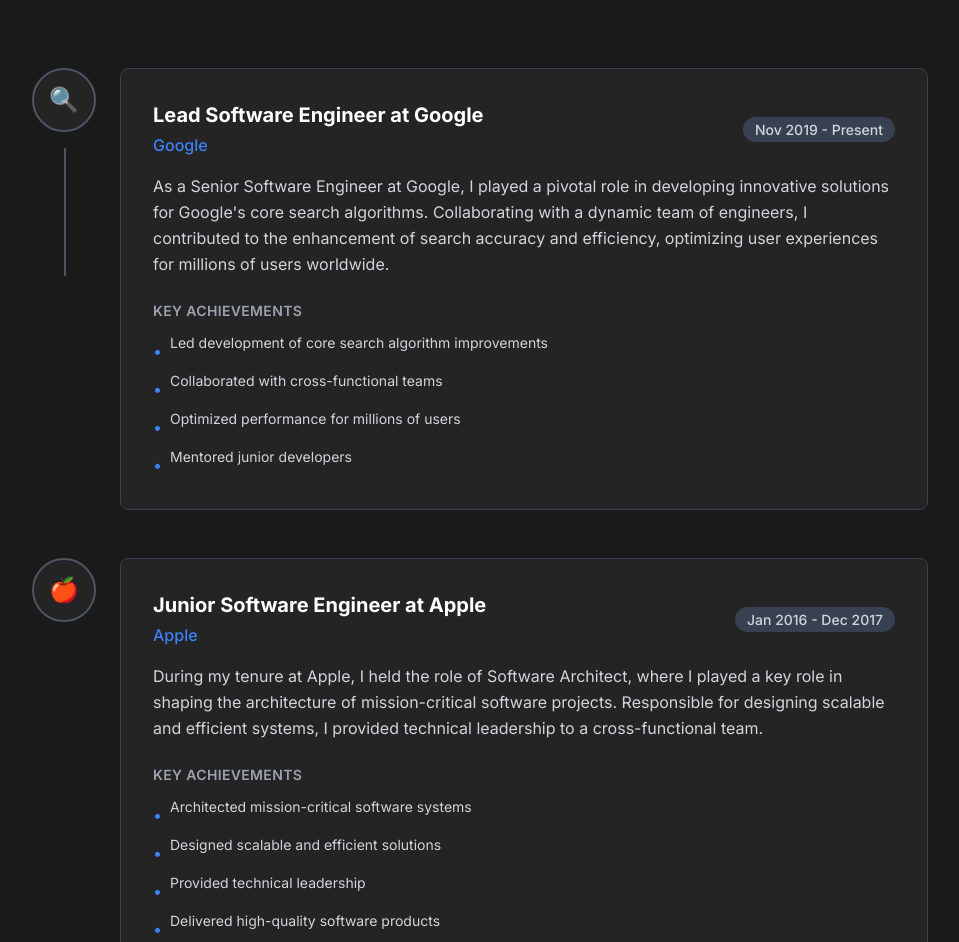
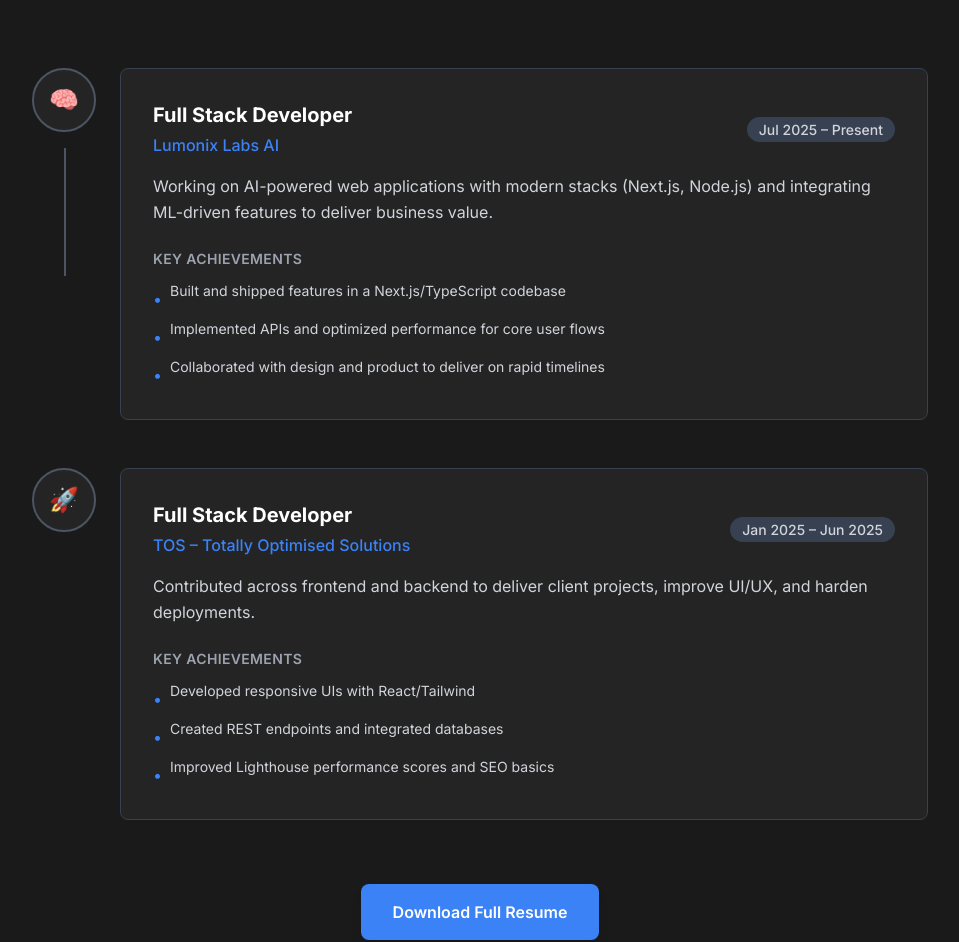
Before and after one commit to ravikhokle/portfolio, a Next.js app: page / in a window 1280 px wide. Shown: the part 2170-3112 px from the top of the page, without its empty margins (160-1119 px from the left). Built offline with nearby package versions, Linux system fonts and the light colour scheme.

Commit message:
updated changes

```diff
--- a/src/app/refund-policy/page.tsx
+++ b/src/app/refund-policy/page.tsx
@@ -41,7 +41,7 @@
           <div>
             <h2 className="text-2xl font-semibold text-white mb-3">Processing</h2>
             <p>
-              Approved refunds are processed to the original payment method within 7–10 business days.
+              Approved refunds are credit to the original payment method within 7–10 business days.
             </p>
           </div>
 
--- a/src/components/Contact.tsx
+++ b/src/components/Contact.tsx
@@ -2,7 +2,7 @@
 
 import { useState } from 'react';
 import { motion } from 'framer-motion';
-import { Mail, Phone, MapPin, Send, CheckCircle, AlertCircle, Github, Linkedin, Instagram } from 'lucide-react';
+import { Mail, Phone, MapPin, Send, CheckCircle, AlertCircle, Github, Linkedin, Instagram, User } from 'lucide-react';
 
 const Contact = () => {
   const [formData, setFormData] = useState({
@@ -58,6 +58,12 @@
   };
 
   const contactInfo = [
+    {
+      icon: <User size={24} />,
+      label: "Name",
+      value: "Ravi Maroti Khokle",
+      href: null
+    },
     {
       icon: <Mail size={24} />,
       label: "Email",
--- a/src/components/Experience.tsx
+++ b/src/components/Experience.tsx
@@ -6,32 +6,32 @@
   const experiences = [
     {
       id: 1,
-      title: "Lead Software Engineer at Google",
-      company: "Google",
-      period: "Nov 2019 - Present",
-      description: "As a Senior Software Engineer at Google, I played a pivotal role in developing innovative solutions for Google's core search algorithms. Collaborating with a dynamic team of engineers, I contributed to the enhancement of search accuracy and efficiency, optimizing user experiences for millions of users worldwide.",
-      logo: "🔍", // Using emoji as placeholder
+      title: "Full Stack Developer",
+      company: "Lumonix Labs AI",
+      period: "Jul 2025 – Present",
+      description:
+        "Working on AI-powered web applications with modern stacks (Next.js, Node.js) and integrating ML-driven features to deliver business value.",
+      logo: "🧠", // AI-themed emoji placeholder
       achievements: [
-        "Led development of core search algorithm improvements",
-        "Collaborated with cross-functional teams",
-        "Optimized performance for millions of users",
-        "Mentored junior developers"
-      ]
+        "Built and shipped features in a Next.js/TypeScript codebase",
+        "Implemented APIs and optimized performance for core user flows",
+        "Collaborated with design and product to deliver on rapid timelines",
+      ],
     },
     {
       id: 2,
-      title: "Junior Software Engineer at Apple",
-      company: "Apple",
-      period: "Jan 2016 - Dec 2017",
-      description: "During my tenure at Apple, I held the role of Software Architect, where I played a key role in shaping the architecture of mission-critical software projects. Responsible for designing scalable and efficient systems, I provided technical leadership to a cross-functional team.",
-      logo: "🍎", // Using emoji as placeholder
+      title: "Full Stack Developer",
+      company: "TOS – Totally Optimised Solutions",
+      period: "Jan 2025 – Jun 2025",
+      description:
+        "Contributed across frontend and backend to deliver client projects, improve UI/UX, and harden deployments.",
+      logo: "🚀", // Placeholder
       achievements: [
-        "Architected mission-critical software systems",
-        "Designed scalable and efficient solutions",
-        "Provided technical leadership",
-        "Delivered high-quality software products"
-      ]
-    }
+        "Developed responsive UIs with React/Tailwind",
+        "Created REST endpoints and integrated databases",
+        "Improved Lighthouse performance scores and SEO basics",
+      ],
+    },
   ];
 
   const containerVariants = {
--- a/src/components/Services.tsx
+++ b/src/components/Services.tsx
@@ -127,20 +127,7 @@
                 </ul>
               </div>
 
-              {/* CTA Button */}
-              <motion.button
-                whileHover={{ scale: 1.05 }}
-                whileTap={{ scale: 0.95 }}
-                onClick={() => {
-                  const element = document.querySelector('#contact');
-                  if (element) {
-                    element.scrollIntoView({ behavior: 'smooth' });
-                  }
-                }}
-                className="w-full px-6 py-3 bg-[#3b82f6] hover:bg-blue-700 text-white rounded-lg font-medium transition-colors"
-              >
-                Get Started
-              </motion.button>
+              {/* CTA Button removed as requested */}
             </motion.div>
           ))}
         </motion.div>
```
